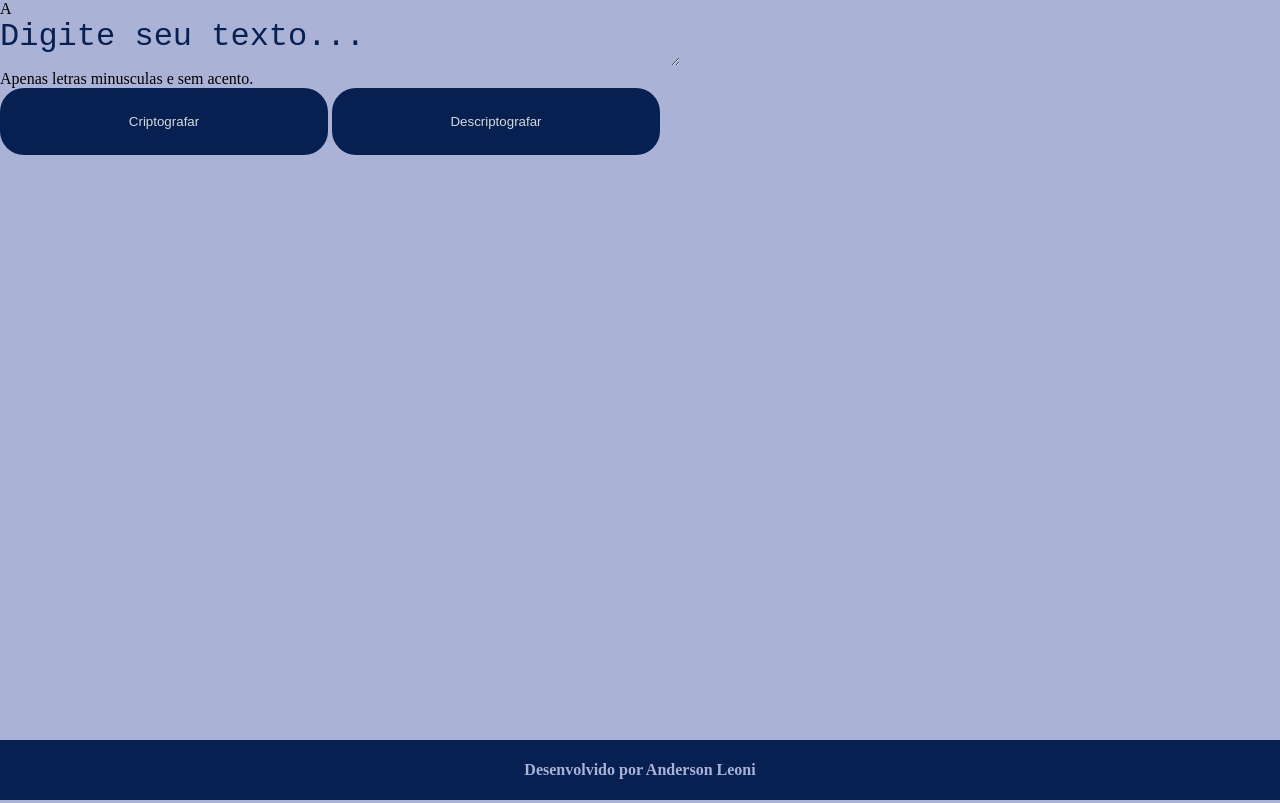
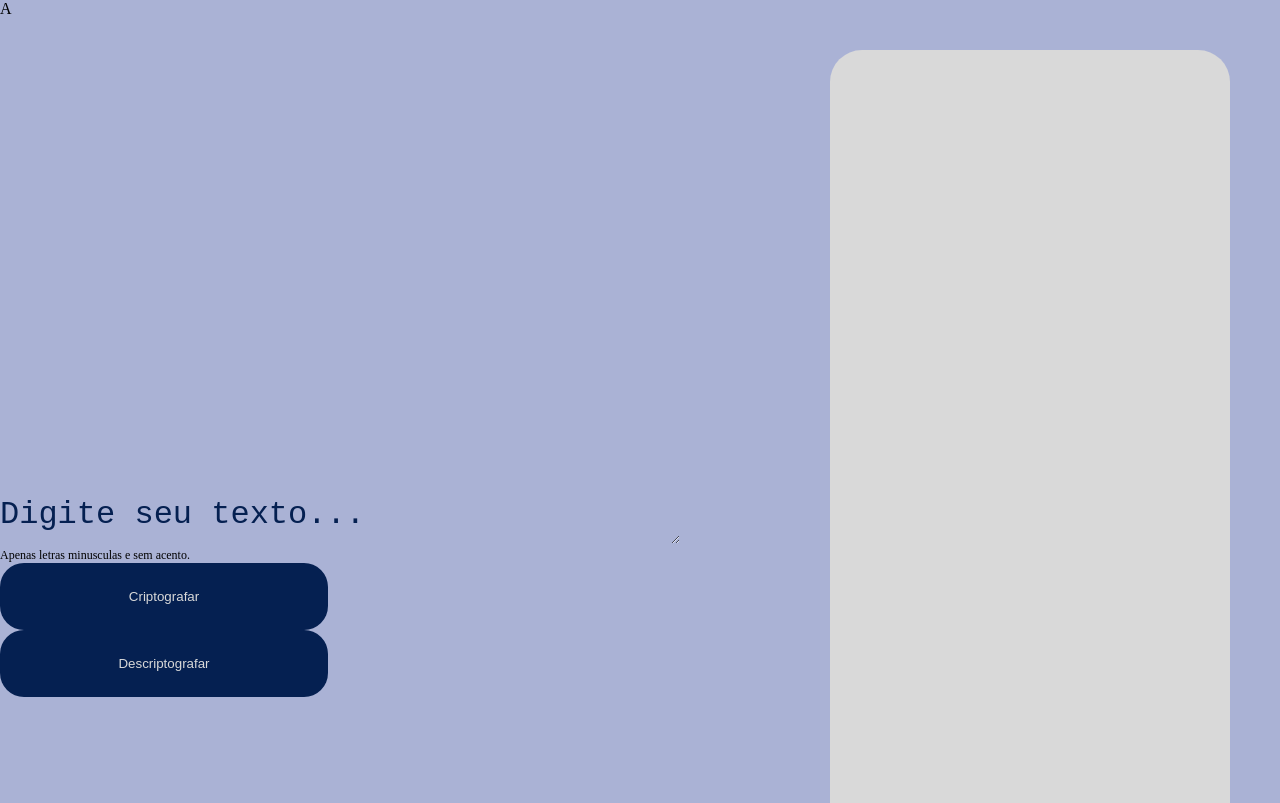
Before and after one commit to AndersonLeoni/decodificador, a plain HTML site: page index.html in a window 1280 px wide. Shown: the top 803 px of the page. Drawn offline with Linux system fonts and the light colour scheme.

Commit message:
Ajustes no layout

```diff
--- a/index.html
+++ b/index.html
@@ -8,6 +8,7 @@
 </head>
 <body>
     <div class="container">
+        <div class="left-column">
         <div class="container__logo">
             <p>A</p>
         </div>
@@ -21,6 +22,7 @@
                 <button class="container__botao">Descriptografar</button>
             </div>
         </div>
+    </div>
         <div class="container__text__cript">
             <img src="" alt="">
             <div class="container__text__msg">
--- a/style.css
+++ b/style.css
@@ -12,9 +12,36 @@ body {
     background-color: #AAB2D5;
     min-height: 100vh;
 }
+.container {
+    display: flex;
+    flex-wrap: wrap;
+
+}
+
+.container__logo,
+.campo__digitavel,
+.container__botoes {
+  flex-basis: 50%;
+}
+
+.left-column {
+    flex-basis: 50%;
+    display: flex;
+    flex-direction: column;
+    width: 40%; /* Alterei de 50% para 40% */
+  }
+
+.container__logo {
+    grid-column: 1;
+  }
+
+  .container__text__area {
+    width: 100%;
+}
 
 .campo__digitavel {
     background-color: #AAB2D5;
+    grid-column: 1;
     width: 680px;
     height: 48px;
     color:#052051;
@@ -24,6 +51,7 @@ body {
 .campo__digitavel::placeholder {
     font-size: 32px;
     color: #052051;
+    text-align: left;
 }
 
 .container__botao {
@@ -32,6 +60,23 @@ body {
     border-radius: 24px;
     background-color: #052051;
     color:#D9D9D9;
+    grid-column: 1;
+}
+
+.container__botoes p {
+    font-size: 12px;
+    grid-column: 1;
+}
+
+.container__text__cript {
+    background-color: #D9D9D9;
+    width: 400px;
+    height: 944px;
+    border-radius: 32px;
+    margin-right: 50px  ;
+    margin-left: auto;
+    margin-bottom: 50px;
+    margin-top: 50px;
 }
 
 footer {
```
